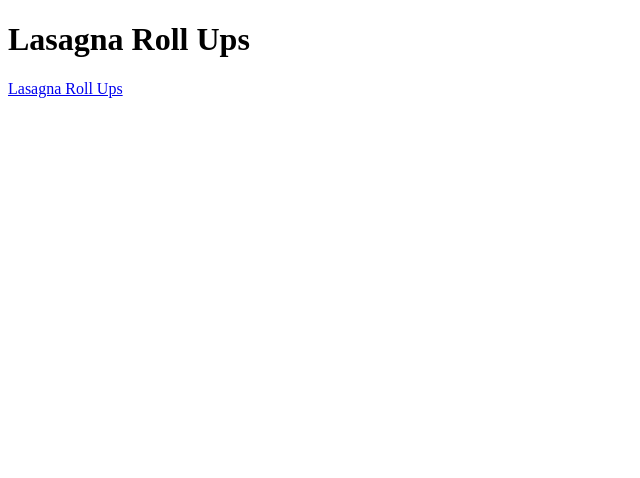
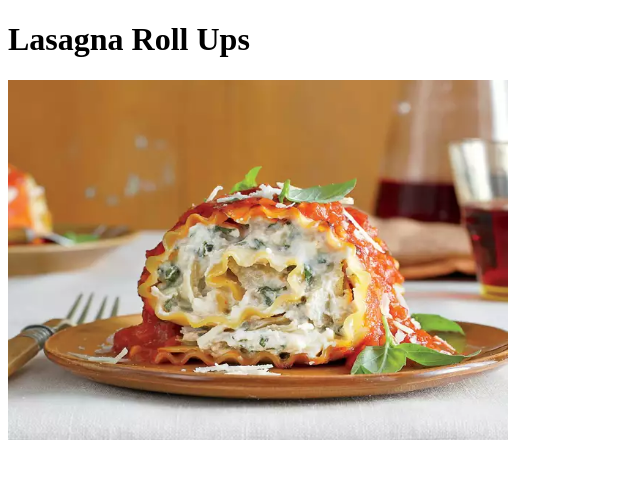
Before and after one commit to justinbugay1014/odin_recipes, a plain HTML site: page recipes/lasagna.html in a window 1280 px wide. Shown: the whole page, without its empty margins (0-640 px from the left). Drawn offline with Linux system fonts and the light colour scheme.

Commit message:
fix img link to display on recipes page

```diff
--- a/recipes/lasagna.html
+++ b/recipes/lasagna.html
@@ -7,6 +7,7 @@
 
     <body>
         <h1>Lasagna Roll Ups</h1>
-        <a href="recipes/lasagna.html">Lasagna Roll Ups</a>
-    </body>
+        <img src="../images/lasagna.jpg" style="width: 500px; height: 360px;" alt="picture of lasagna roll up">
+
+ </body>
 </html>
```
Also changed, not shown: index.html (+1 -0 lines), images/lasagna.jpg (added), 1 other file.
